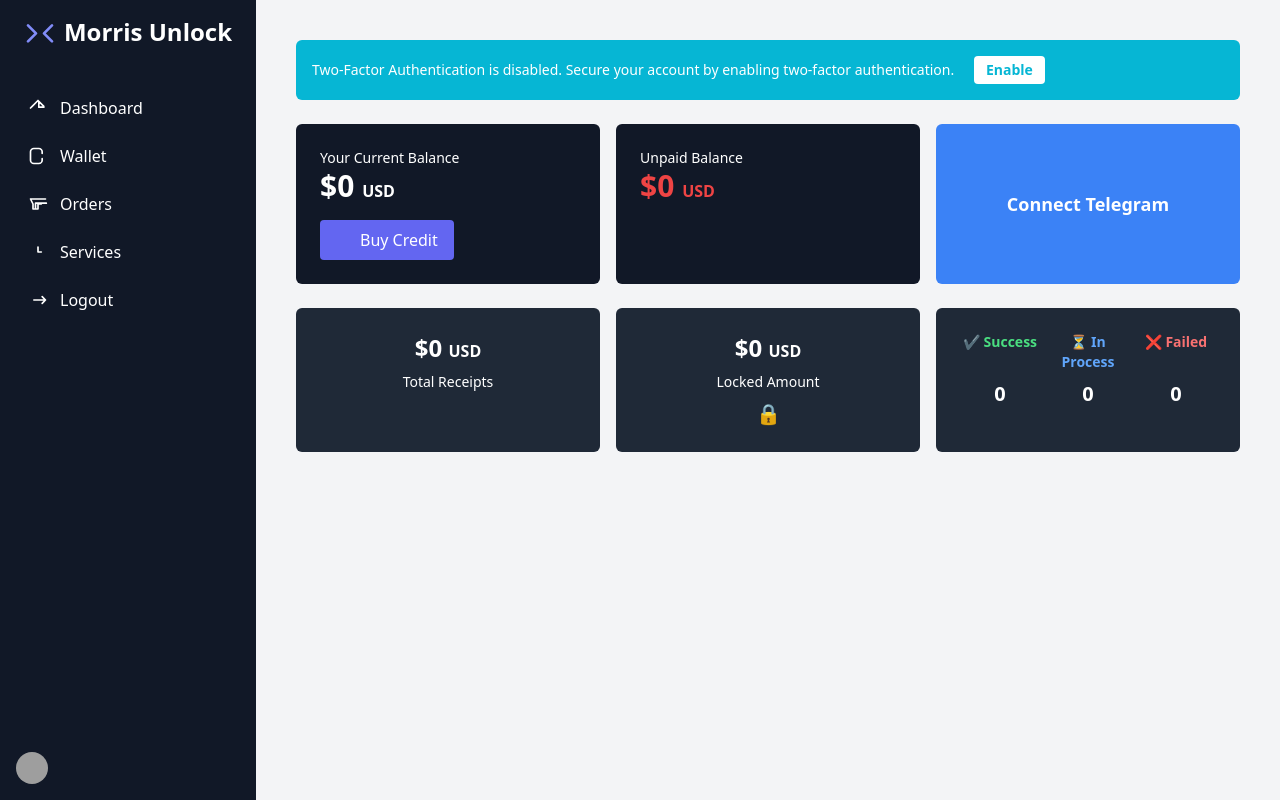
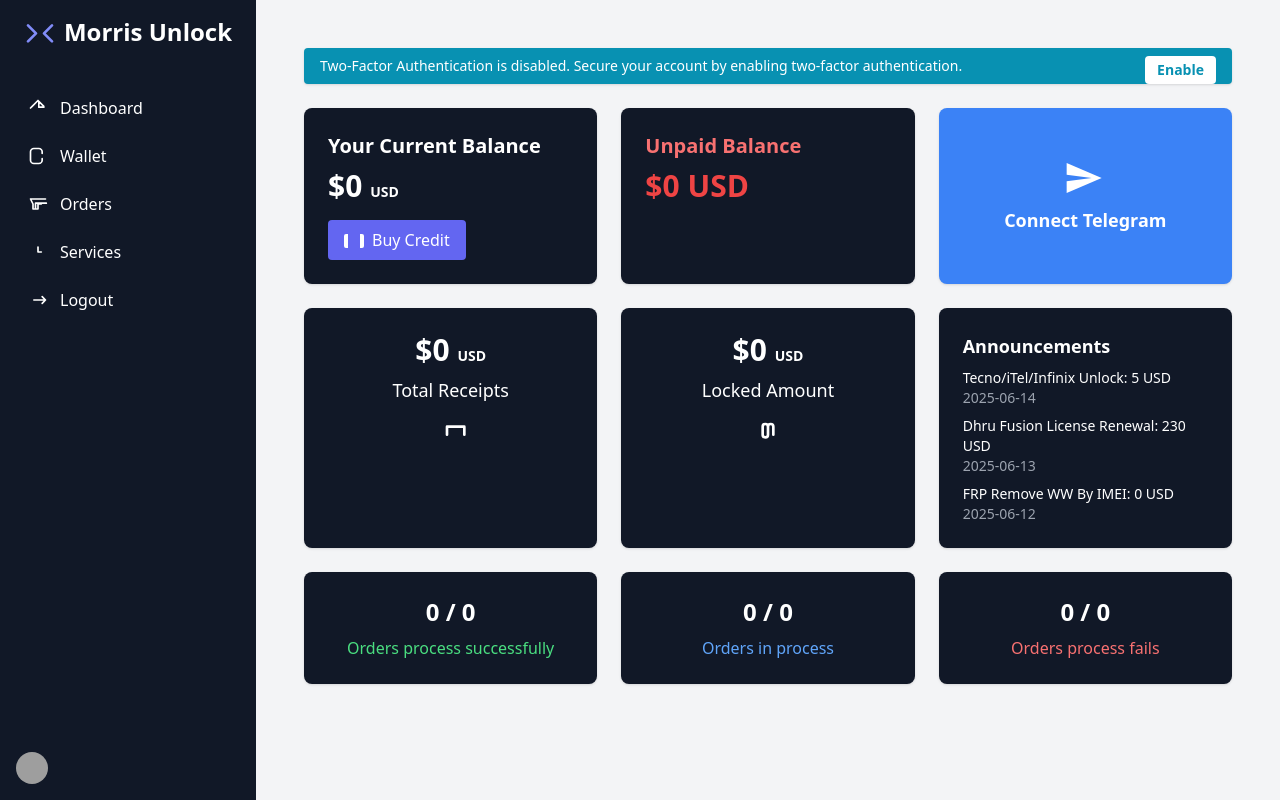
Before and after one commit to mulbah11k/morris_unlock, a Django app: template morris_unlocker/wallet/templates/wallet/wallet_dashboard.html in a window 1280 px wide. Run offline with Django 5.2, Linux system fonts and the light colour scheme; the template is opened without the code that fills it, so the values that code supplies are empty; some libraries are stand-ins or nearby versions; grey boxes are pictures that could not be loaded.

```diff
--- a/morris_unlocker/wallet/templates/wallet/wallet_dashboard.html
+++ b/morris_unlocker/wallet/templates/wallet/wallet_dashboard.html
@@ -2,61 +2,77 @@
 {% load static %}
 
 {% block content %}
-<div class="p-4 space-y-6">
-
-  <!-- Notification -->
-  <div class="bg-cyan-500 text-white p-4 rounded-md text-sm">
+<div class="p-6 space-y-6">
+  <div class="text-sm bg-cyan-600 text-white px-4 py-2 rounded shadow">
     Two-Factor Authentication is disabled. Secure your account by enabling two-factor authentication.
-    <button class="bg-white text-cyan-500 px-3 py-1 rounded ml-4 font-bold">Enable</button>
+    <button class="float-right bg-white text-cyan-600 px-3 py-1 rounded text-sm font-semibold">Enable</button>
   </div>
 
-  <!-- Top Row -->
-  <div class="grid grid-cols-1 md:grid-cols-3 gap-4">
-    <div class="bg-gray-900 text-white p-6 rounded-md">
-      <p class="text-sm">Your Current Balance</p>
-      <div class="text-3xl font-bold">$0 <span class="text-base">USD</span></div>
-      <button class="bg-indigo-500 text-white px-4 py-2 mt-4 rounded inline-flex items-center">
-        <svg class="w-4 h-4 mr-2" fill="none" stroke="currentColor" viewBox="0 0 24 24"><path d="..."/></svg>
+  <div class="grid grid-cols-1 md:grid-cols-3 gap-6">
+    <div class="bg-gray-900 text-white p-6 rounded-lg shadow">
+      <div class="text-xl font-semibold">Your Current Balance</div>
+      <div class="text-3xl font-bold mt-2">$0 <span class="text-sm">USD</span></div>
+      <button class="mt-4 bg-indigo-500 hover:bg-indigo-600 text-white px-4 py-2 rounded flex items-center">
+        <svg class="h-5 w-5 mr-2" fill="currentColor" viewBox="0 0 20 20"><path d="M16 4h2a2 2 0 0 1 2 2v10a2 2 0 0 1-2 2h-2M4 4H2a2 2 0 0 0-2 2v10a2 2 0 0 0 2 2h2m4-4h4m-4-4h4m-4-4h4"/></svg>
         Buy Credit
       </button>
     </div>
 
-    <div class="bg-gray-900 text-white p-6 rounded-md">
-      <p class="text-sm">Unpaid Balance</p>
-      <div class="text-3xl font-bold text-red-500">$0 <span class="text-base">USD</span></div>
+    <div class="bg-gray-900 text-white p-6 rounded-lg shadow">
+      <div class="text-xl font-semibold text-red-400">Unpaid Balance</div>
+      <div class="text-3xl font-bold mt-2 text-red-500">$0 USD</div>
     </div>
 
-    <div class="bg-blue-500 text-white p-6 rounded-md flex items-center justify-center">
-      <button class="text-lg font-semibold">Connect Telegram</button>
-    </div>
-  </div>
-
-  <!-- Stats Row -->
-  <div class="grid grid-cols-1 md:grid-cols-3 gap-4">
-    <div class="bg-gray-800 text-white p-6 rounded-md text-center">
-      <div class="text-2xl font-bold">$0 <span class="text-base">USD</span></div>
-      <p class="text-sm mt-2">Total Receipts</p>
-    </div>
-
-    <div class="bg-gray-800 text-white p-6 rounded-md text-center">
-      <div class="text-2xl font-bold">$0 <span class="text-base">USD</span></div>
-      <p class="text-sm mt-2">Locked Amount</p>
-      <div class="text-xl mt-2">🔒</div>
-    </div>
-
-    <div class="bg-gray-800 text-white p-6 rounded-md text-center">
-      <div class="grid grid-cols-3 gap-2 text-sm font-semibold">
-        <div class="text-green-400">✔ Success</div>
-        <div class="text-blue-400">⏳ In Process</div>
-        <div class="text-red-400">❌ Failed</div>
-      </div>
-      <div class="grid grid-cols-3 gap-2 mt-2 text-xl font-bold">
-        <div>0</div>
-        <div>0</div>
-        <div>0</div>
+    <div class="bg-blue-500 text-white p-6 rounded-lg shadow flex items-center justify-center">
+      <div class="text-center">
+        <svg class="mx-auto h-10 w-10" fill="currentColor" viewBox="0 0 24 24">
+          <path d="M1 21l21-9L1 3v7l15 2-15 2z"/>
+        </svg>
+        <div class="mt-2 text-lg font-semibold">Connect Telegram</div>
       </div>
     </div>
   </div>
 
+  <div class="grid grid-cols-1 md:grid-cols-3 gap-6">
+    <div class="bg-gray-900 text-white p-6 rounded-lg shadow text-center">
+      <div class="text-3xl font-bold">$0 <span class="text-sm">USD</span></div>
+      <div class="mt-2 text-lg font-medium">Total Receipts</div>
+      <svg class="mx-auto h-8 w-8 mt-2" fill="none" stroke="currentColor" viewBox="0 0 24 24">
+        <path stroke-linecap="round" stroke-linejoin="round" stroke-width="2" d="M9 17v-6h13v6"/>
+      </svg>
+    </div>
+
+    <div class="bg-gray-900 text-white p-6 rounded-lg shadow text-center">
+      <div class="text-3xl font-bold">$0 <span class="text-sm">USD</span></div>
+      <div class="mt-2 text-lg font-medium">Locked Amount</div>
+      <svg class="mx-auto h-8 w-8 mt-2" fill="none" stroke="currentColor" viewBox="0 0 24 24">
+        <path stroke-linecap="round" stroke-linejoin="round" stroke-width="2" d="M12 15v2m0 0v-6a2 2 0 1 1 4 0v6m-4 0a2 2 0 0 1-4 0v-6a2 2 0 1 1 4 0v6"/>
+      </svg>
+    </div>
+
+    <div class="bg-gray-900 text-white p-6 rounded-lg shadow">
+      <div class="text-lg font-semibold mb-2">Announcements</div>
+      <ul class="text-sm space-y-2">
+        <li><span class="font-medium">Tecno/iTel/Infinix Unlock:</span> 5 USD <span class="block text-gray-400">2025-06-14</span></li>
+        <li><span class="font-medium">Dhru Fusion License Renewal:</span> 230 USD <span class="block text-gray-400">2025-06-13</span></li>
+        <li><span class="font-medium">FRP Remove WW By IMEI:</span> 0 USD <span class="block text-gray-400">2025-06-12</span></li>
+      </ul>
+    </div>
+  </div>
+
+  <div class="grid grid-cols-1 md:grid-cols-3 gap-6">
+    <div class="bg-gray-900 text-white p-6 rounded-lg shadow text-center">
+      <div class="text-2xl font-bold">0 / 0</div>
+      <div class="mt-2 text-green-400">Orders process successfully</div>
+    </div>
+    <div class="bg-gray-900 text-white p-6 rounded-lg shadow text-center">
+      <div class="text-2xl font-bold">0 / 0</div>
+      <div class="mt-2 text-blue-400">Orders in process</div>
+    </div>
+    <div class="bg-gray-900 text-white p-6 rounded-lg shadow text-center">
+      <div class="text-2xl font-bold">0 / 0</div>
+      <div class="mt-2 text-red-400">Orders process fails</div>
+    </div>
+  </div>
 </div>
 {% endblock %}
```
Also changed, not shown: morris_unlocker/morris_unlocker/settings.py (+4 -3 lines), morris_unlocker/morris_unlocker/wsgi.py (+6 -1 lines), morris_unlocker/theme/static/css/dist/styles.css (+71 -33 lines), requirements.txt (+22 -0 lines), morris_unlocker/db.sqlite3, 1 other file.
